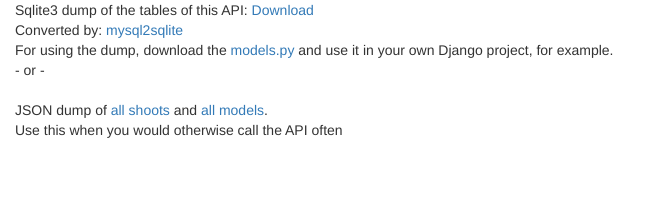
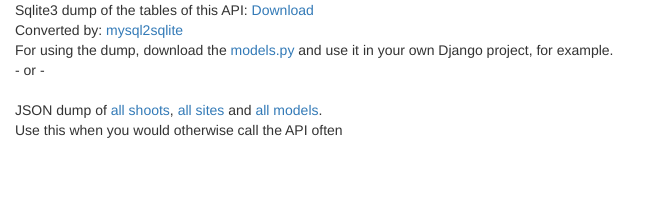
Before and after one commit to sistason/kinkyapi, a Django app: page /kinkcom/ in a window 1280 px wide. Shown: the part 1534-1754 px from the top of the page, without its empty margins (0-661 px from the left). Run offline with Django 3.2, Linux system fonts and the light colour scheme; parts of the project's set-up code (start-up, migrations or seed data) failed here and were passed over; some libraries are stand-ins or nearby versions.

Commit message:
...aaaand accessible

```diff
--- a/kinkcom/templates/kinkcom.html
+++ b/kinkcom/templates/kinkcom.html
@@ -175,7 +175,7 @@
         - or -<br />
         <br />
         <div>
-            JSON dump of <a href="dump_shoots">all shoots</a> and <a href="dump_performers">all models</a>. <br />
+            JSON dump of <a href="dump_shoots">all shoots</a>, <a href="dump_shoots">all sites</a> and <a href="dump_performers">all models</a>. <br />
             Use this when you would otherwise call the API often
         </div>
     </div>
```
